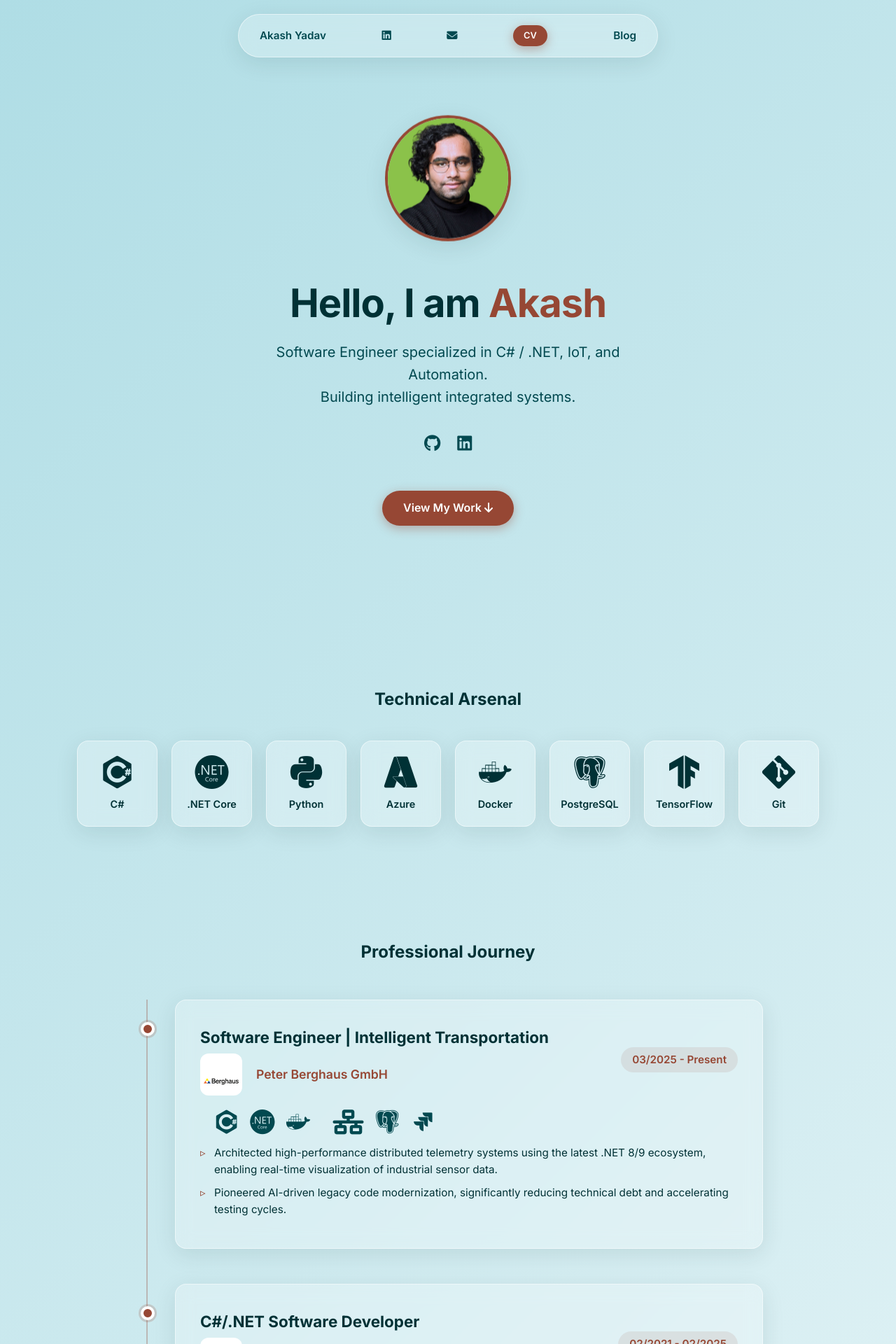
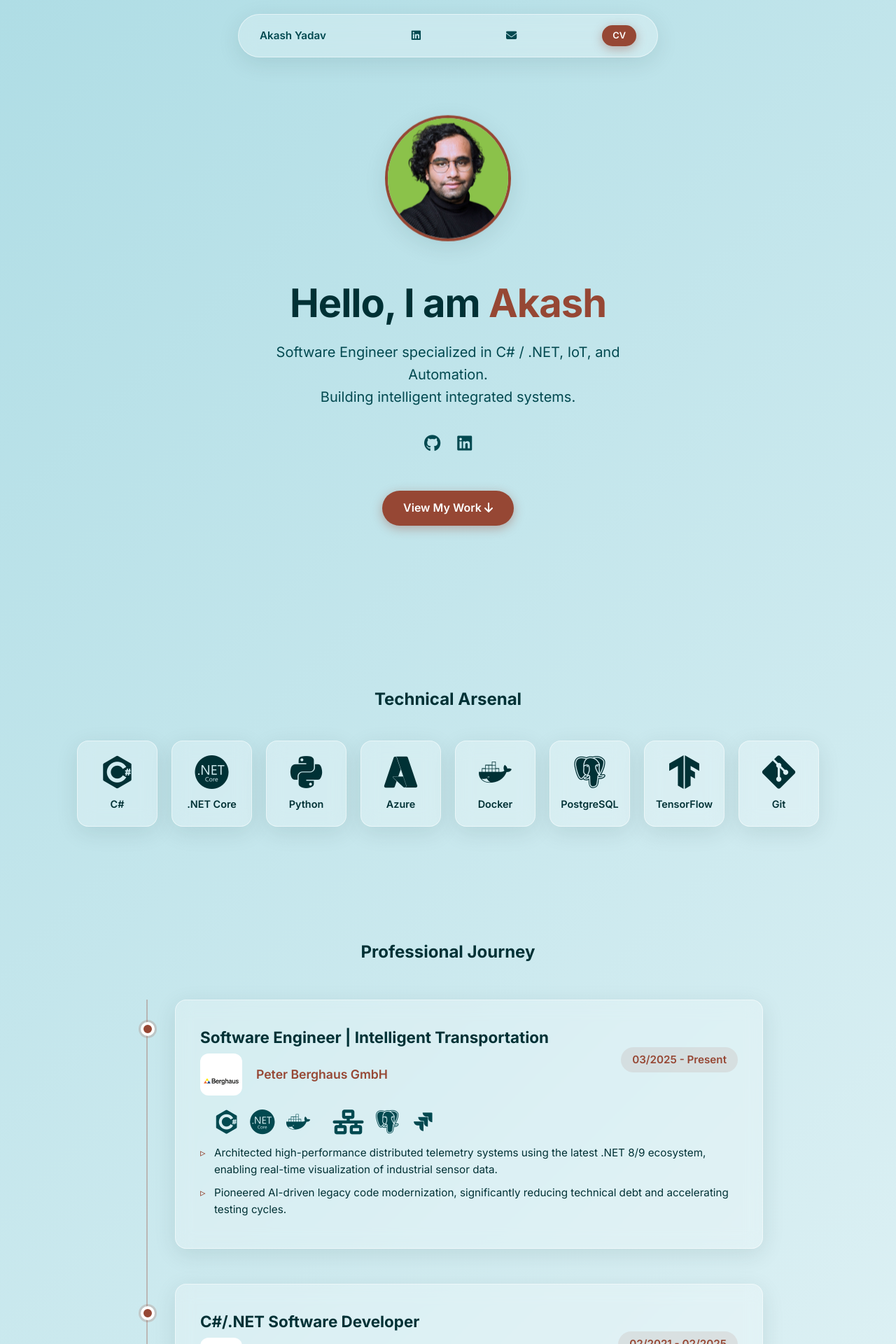
Before and after one commit to ayadav10491/ayadav10491.github.io, a Jekyll site: the page index.html, which Jekyll copies as it is, in a window 1280 px wide. Shown: the top 1920 px of the page at 70% size. Built offline with Jekyll 4.4.1, drawn with Linux system fonts in a browser that asks for light colours.

Commit message:
Privatize blog post and hide navigation link

```diff
--- a/index.html
+++ b/index.html
@@ -26,7 +26,7 @@
         <a href="mailto:ayadav10491@gmail.com"><i class="fas fa-envelope"></i></a>
         <a href="CV/AkashYadav_Resume.pdf" target="_blank" class="btn-cta"
             style="padding: 5px 15px; font-size: 0.8rem;">CV</a>
-        <a href="blog.html" style="margin-left: 15px; font-weight: 600;">Blog</a>
+        <!-- <a href="blog.html" style="margin-left: 15px; font-weight: 600;">Blog</a> -->
     </nav>
 
     <!-- Hero Section -->
```
Also changed, not shown: _posts/2020-09-15-moores-law-edge-ai.md (+1 -0 lines).
